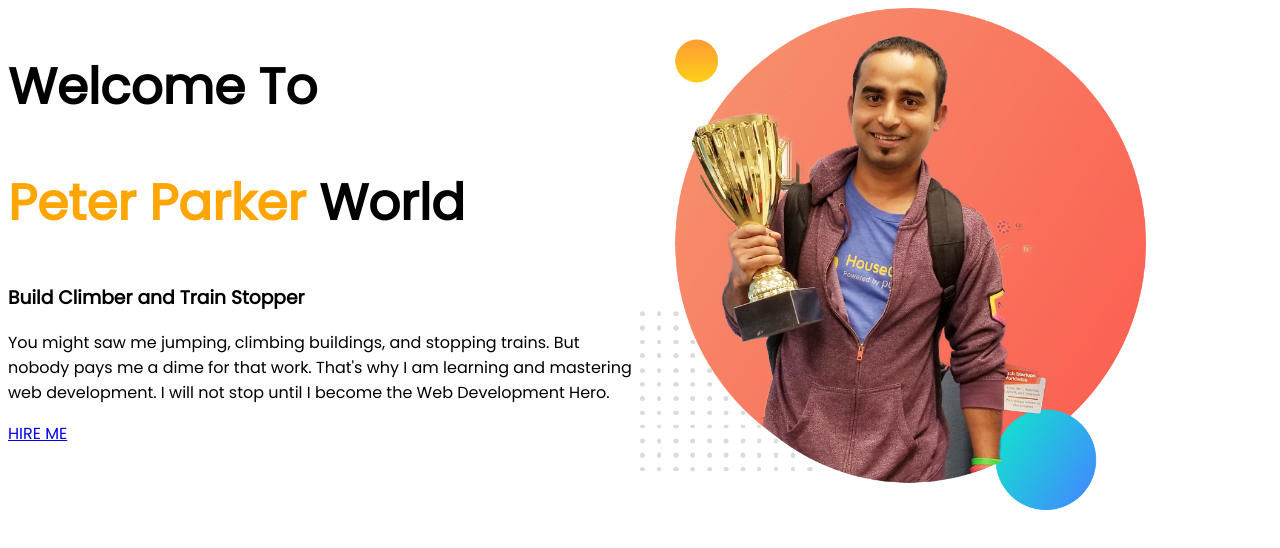
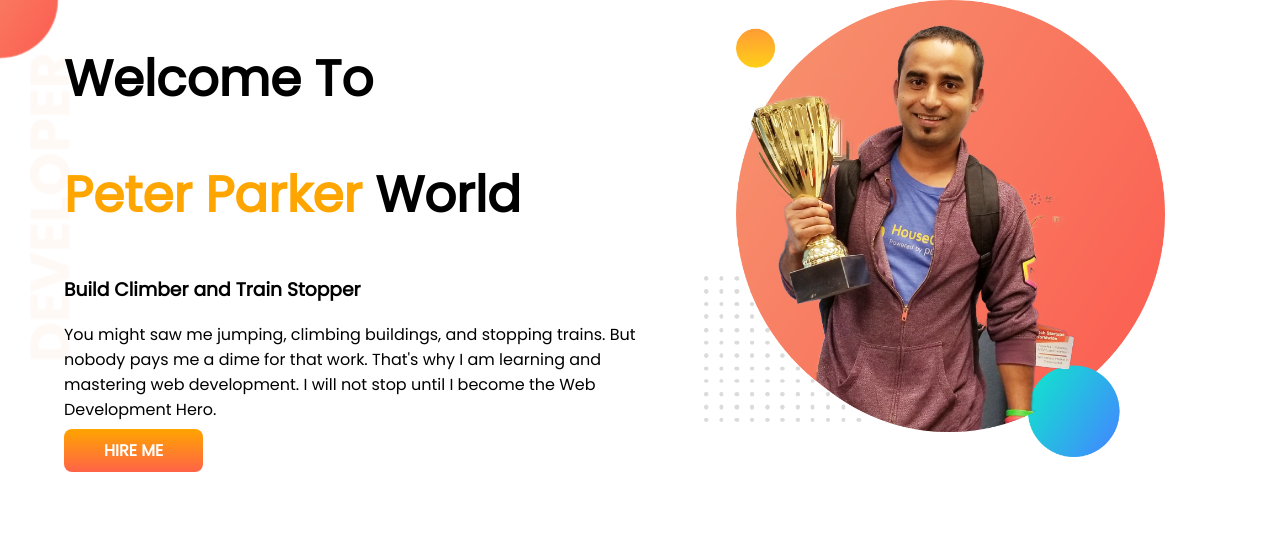
Before and after one commit to ahmedtajict/Practice-file-1, a plain HTML site: page index.html in a window 1280 px wide. Drawn offline with Linux system fonts and the light colour scheme.

Commit message:
top section complit

```diff
--- a/index.html
+++ b/index.html
@@ -13,7 +13,7 @@
 </head>
 
 <body>
-    <section>
+    <section class="top-banner">
         <div class="half-width">
             <h1>Welcome To</h1>
             <h1><span class="orange-color">Peter Parker</span> World</h1>
@@ -23,7 +23,7 @@
                 That's why I am learning and mastering web development. I will not stop until I become the Web
                 Development
                 Hero.</p>
-            <a target="_blank" href="https://www.linkedin.com/in/sahabuddin-ahmed-taj/">HIRE ME</a>
+            <a class="link-button" target="_blank" href="https://www.linkedin.com/in/sahabuddin-ahmed-taj/">HIRE ME</a>
         </div>
         <div class="half-width"><img src="images/jhankar.png" alt=""></div>
     </section>
--- a/style.css
+++ b/style.css
@@ -1,5 +1,6 @@
 body{
     font-family: 'Poppins', sans-serif;
+    margin: 0;
 }
 h1{
     font-size: 50px;
@@ -13,7 +14,21 @@ section{
 }
 .half-width{
     width: 50%;
+    padding-left: 5%;
 }
 .half-width img{
     width: 80%;
 }
+.link-button{
+    text-decoration: none;
+    background-image: linear-gradient(orange, tomato);
+    font-weight: 700;
+    color: white;
+    padding: 10px 40px;
+    border-radius: 8px;
+}
+.top-banner{
+    background-image: url(images/top-banner.png);
+    background-repeat: no-repeat;
+
+}
```
